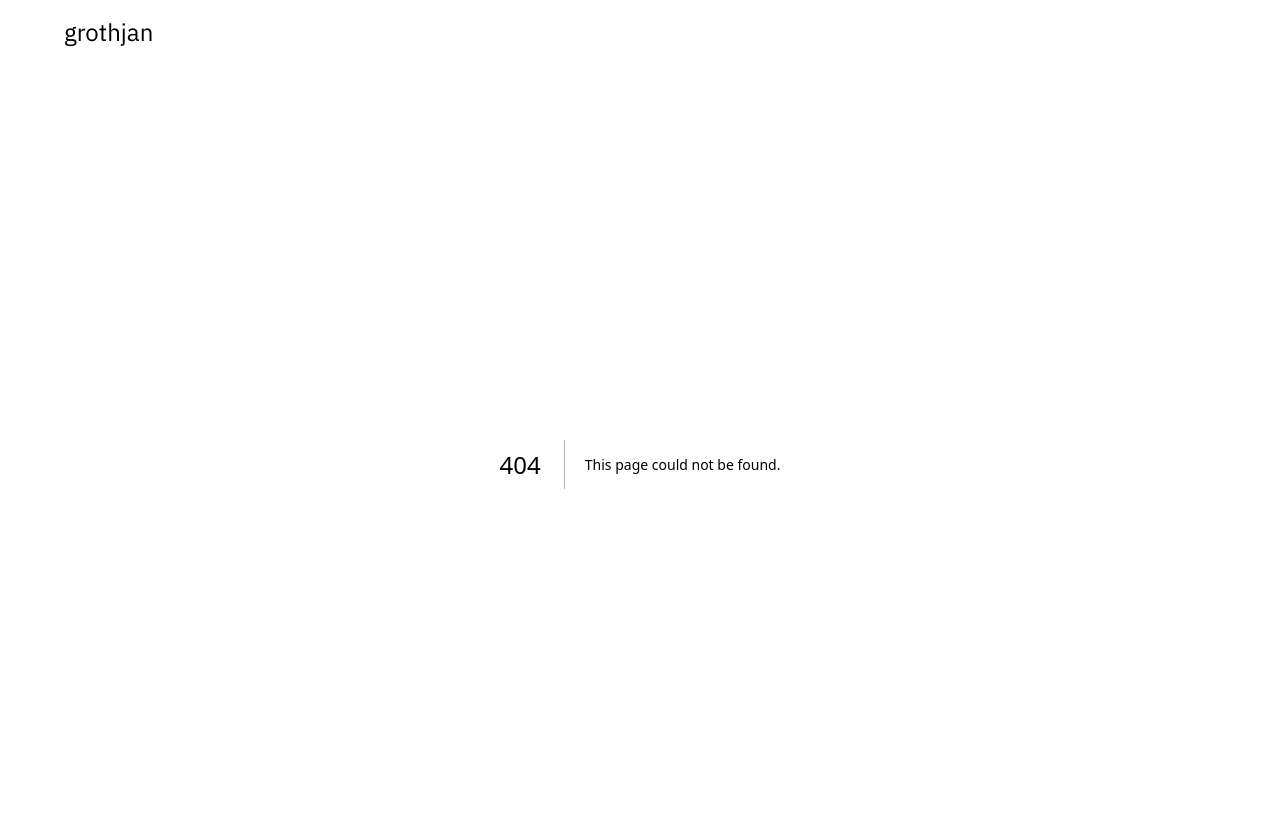
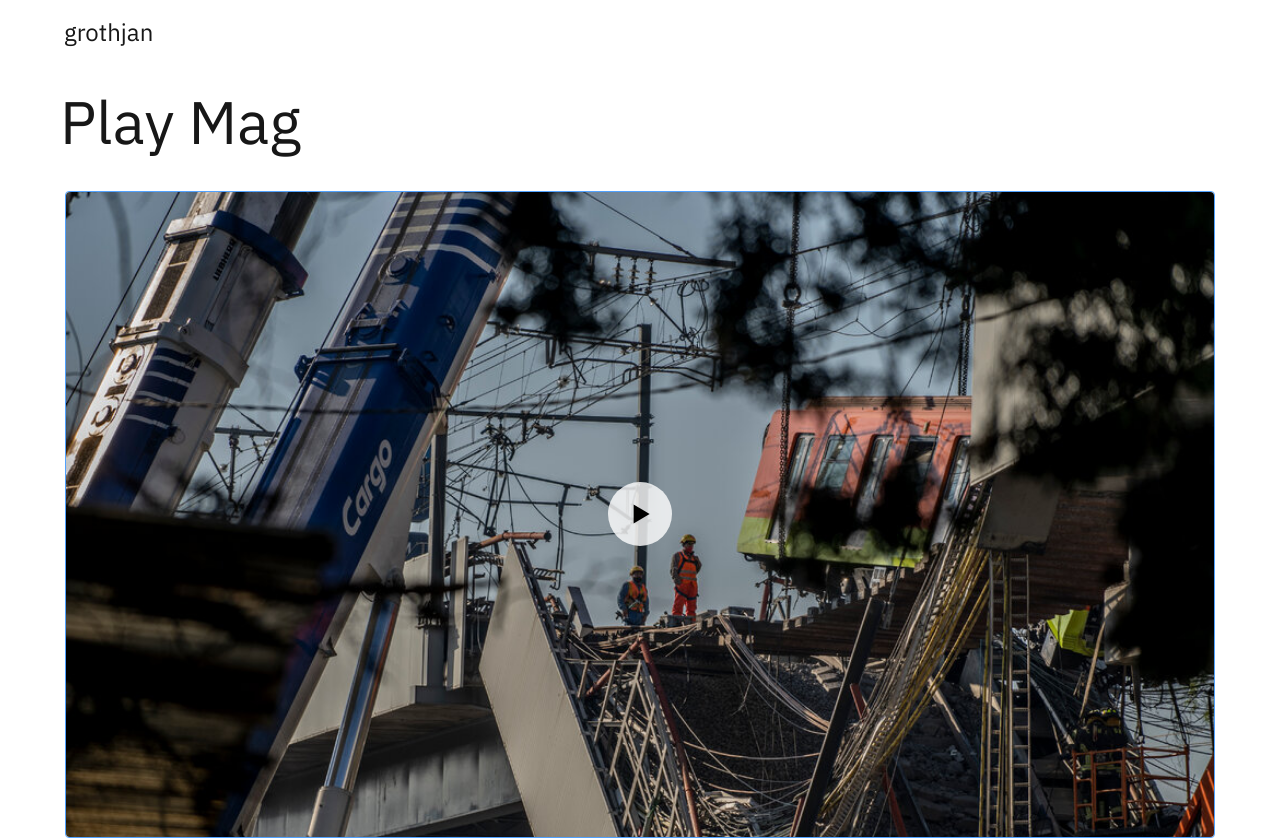
Before and after one commit to egrothjan/commercial_website, a Next.js app: page /work/play-mag in a window 1280 px wide. Before the commit this address had no page. Shown: the top 840 px of the page. Built offline with nearby package versions, Linux system fonts and the light colour scheme; some icons are missing.

Commit message:
Rename mexico-city-collapse to play-mag and update code

```diff
--- a/app/work/mexico-city-metro/page.tsx
+++ b/app/work/play-mag/page.tsx
@@ -3,7 +3,7 @@ import Image from "next/image";
 import Link from "next/link";
 import { useState } from "react";
 
-export default function MexicoCityMetro() {
+export default function PlayMag() {
   const [playVideo, setPlayVideo] = useState(false);
 
   return (
@@ -12,7 +12,7 @@ export default function MexicoCityMetro() {
       <div className="w-full px-4 mt-5 mb-8 flex justify-center">
         <div className="w-[1160px] max-w-full">
           <h1 className="text-6xl font-light leading-[1.01] sm:leading-tight">
-            Mexico City Metro Collapse
+            Play Mag
           </h1>
         </div>
       </div>
@@ -24,7 +24,7 @@ export default function MexicoCityMetro() {
             <div onClick={() => setPlayVideo(true)} className="relative w-full h-full">
               <Image
                 src="/mm_1.jpg"
-                alt="Play Mexico City Metro Collapse Project"
+                alt="Play Play Mag Project"
                 fill
                 className="object-cover rounded"
               />
@@ -40,7 +40,7 @@ export default function MexicoCityMetro() {
             <iframe
               className="w-full h-full rounded"
               src="https://www.youtube.com/embed/Dob_Y3f6teo?autoplay=1"
-              title="Mexico City Metro Collapse"
+              title="Play Mag"
               frameBorder="0"
               allow="accelerometer; autoplay; clipboard-write; encrypted-media; gyroscope; picture-in-picture"
               allowFullScreen
@@ -90,7 +90,7 @@ export default function MexicoCityMetro() {
           <div className="block sm:hidden -mx-5">
             <Image
               src="/mm_2.gif"
-              alt="Metro collapse structural damage photo"
+              alt="Structural damage photo"
               width={600}
               height={338}
               className="w-full rounded border border-blue-400"
@@ -101,14 +101,14 @@ export default function MexicoCityMetro() {
           <div className="hidden sm:flex flex-col items-center">
             <Image
               src="/mm_2.gif"
-              alt="Metro collapse structural damage photo"
+              alt="Structural damage photo"
               width={600}
               height={338}
               className="rounded border border-blue-400"
               loading="lazy"
             />
           </div>
-          <p className="text-sm text-gray-500 mt-2 self-start px-0 sm:px-0">
+          <p className="text-sm text-gray-500 mt-2 self-start">
             Structural damage visualization from the collapse site.
           </p>
         </div>
@@ -167,7 +167,7 @@ export default function MexicoCityMetro() {
               loading="lazy"
             />
           </div>
-          <p className="text-sm text-gray-500 mt-2 self-start px-0 sm:px-0">
+          <p className="text-sm text-gray-500 mt-2 self-start">
             Visual breakdown of the failed beam-stud interface.
           </p>
         </div>
```
Also changed, not shown: 1 other file (tests, documents, lock files or other folders). Lines whose indentation alone changed are shown as unchanged.
